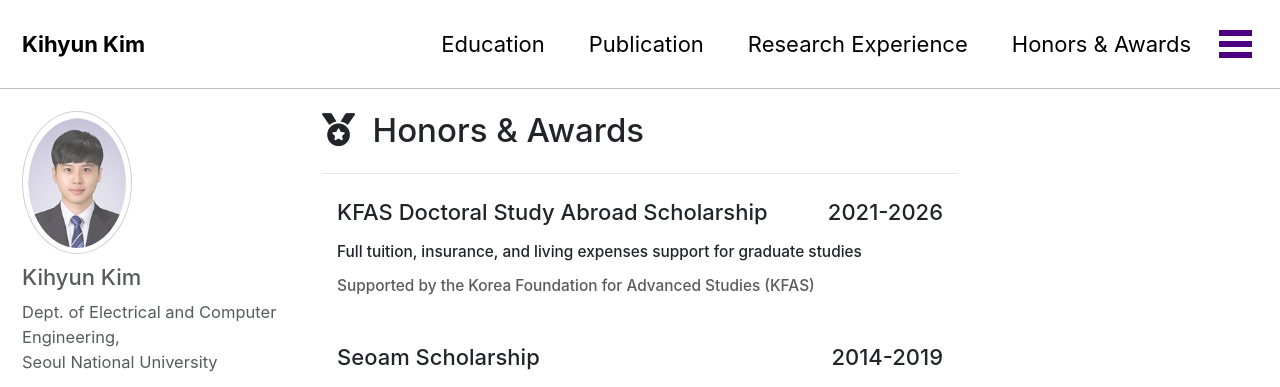
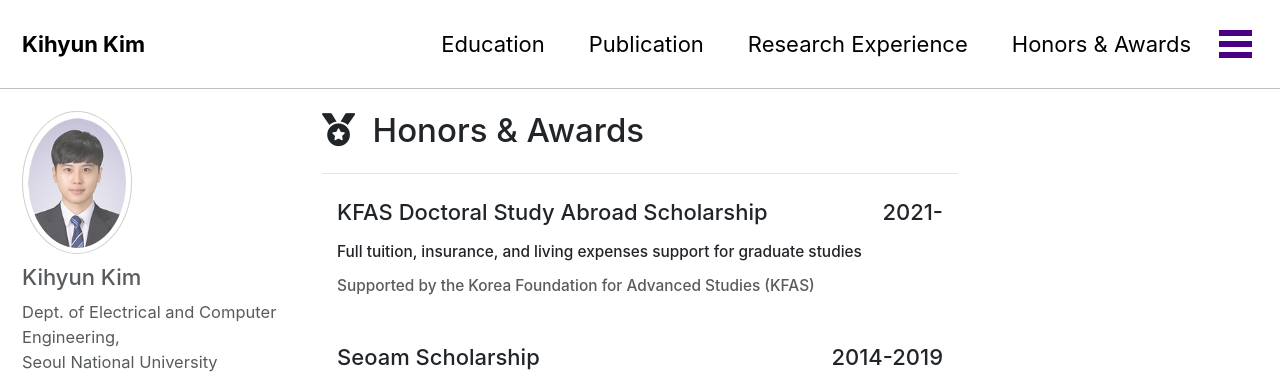
Before and after one commit to hahakhkim/hahakhkim.github.io, a Jekyll site: the page built from _pages/honors.html, in a window 1280 px wide and 1166 px high. Shown: the top 387 px of the window. Built offline with Jekyll 4.4.1, drawn with Linux system fonts in a browser that asks for light colours; cached includes are drawn as plain includes; nearby versions of some CDN libraries.

Commit message:
Update honors.html

```diff
--- a/_pages/honors.html
+++ b/_pages/honors.html
@@ -46,7 +46,7 @@ permalink: /honors/
 <div class="container-fluid">
 	<div class="row">
 		<div class="col-sm-12 col-md-12 mx-auto"style="text-align:left">
-		  <h5 class="custom2">KFAS Doctoral Study Abroad Scholarship<span style="float:right">2021-2026</span></h5>
+		  <h5 class="custom2">KFAS Doctoral Study Abroad Scholarship<span style="float:right">2021-</span></h5>
 		  <h6 class="custom1">Full tuition, insurance, and living expenses support for graduate studies</h6>
 		  <h6 class="custom2">Supported by the Korea Foundation for Advanced Studies (KFAS)</h6>
 		</div>
```
